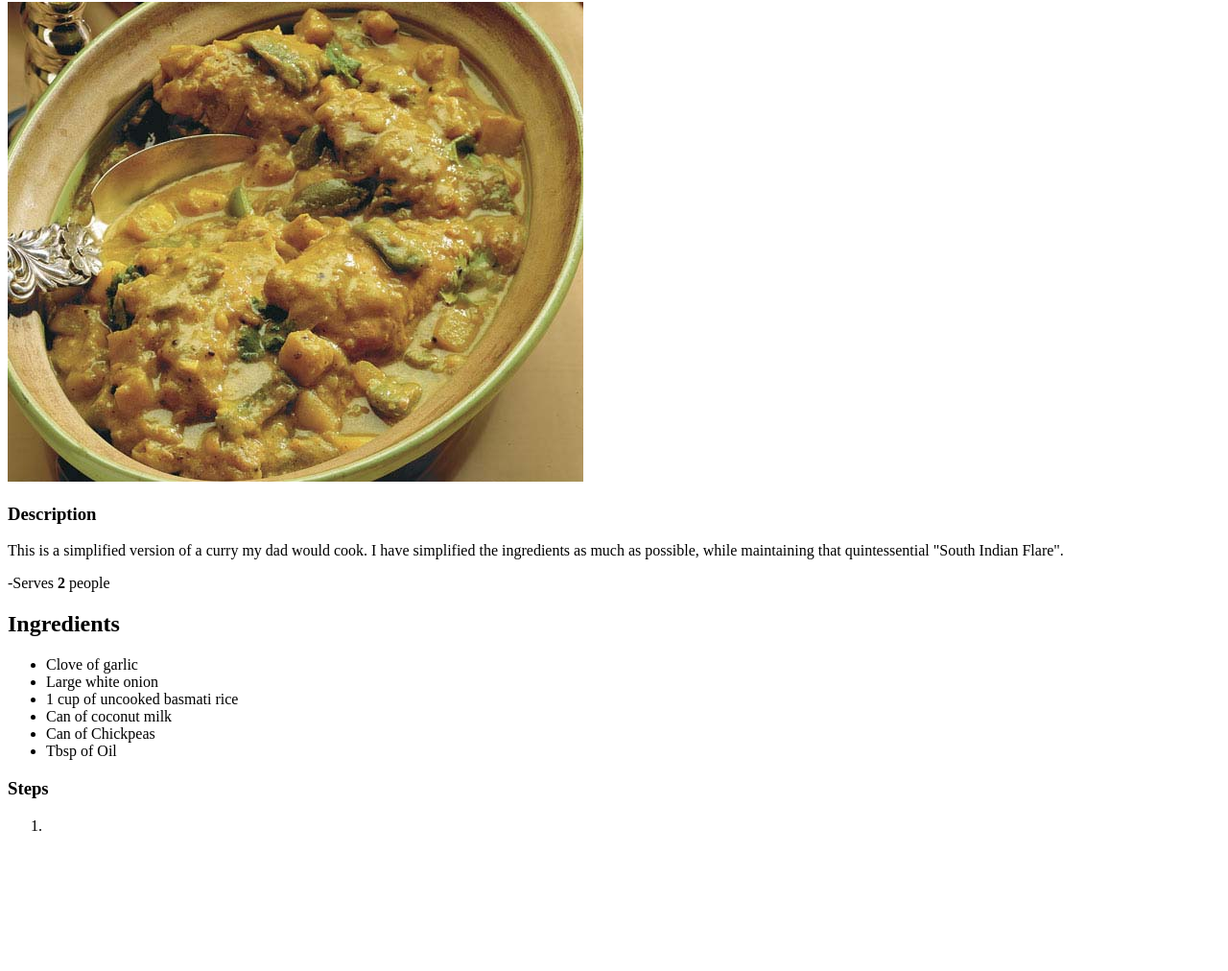
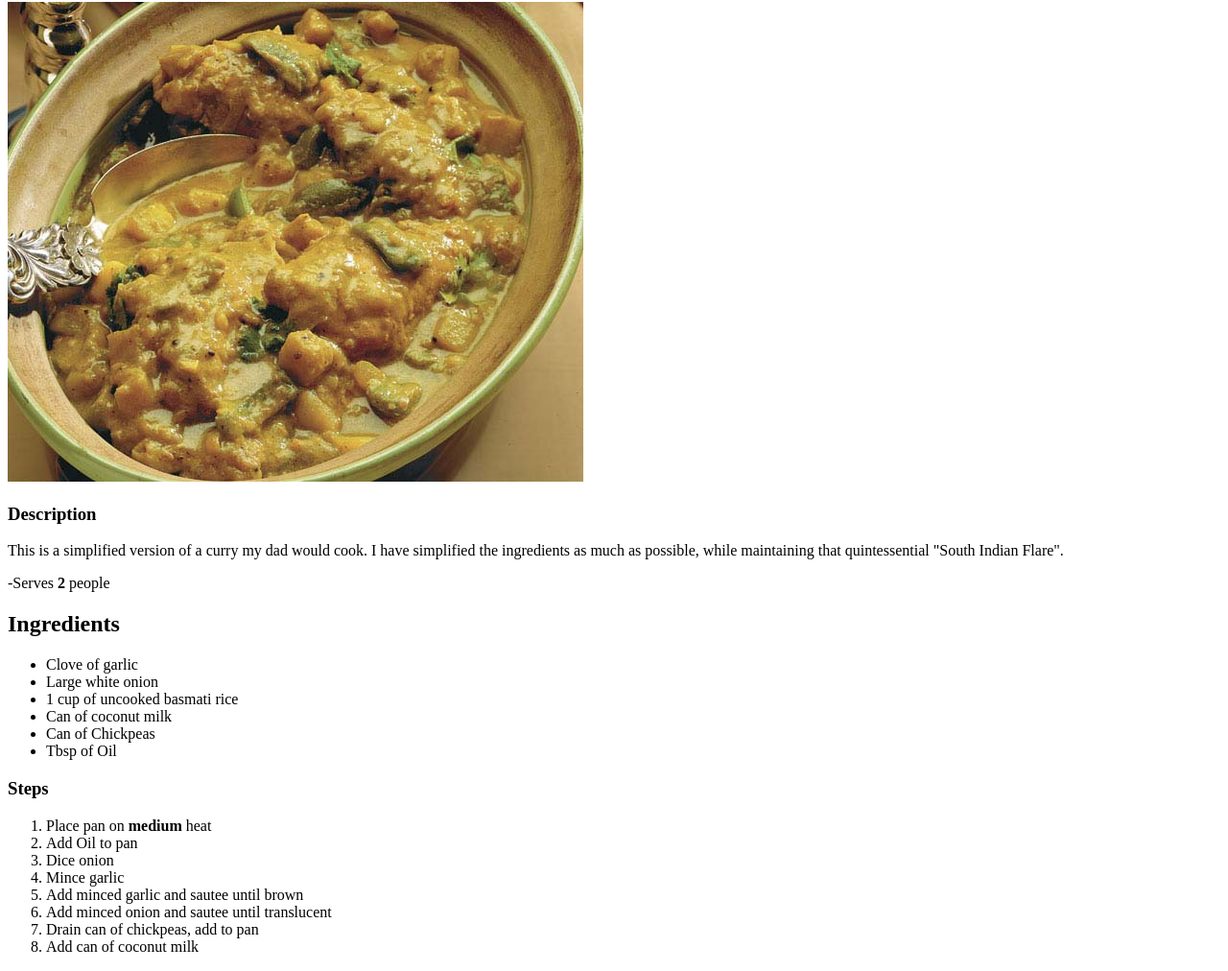
Before and after one commit to ilyahl/odin-recipes, a plain HTML site: page recipes/curry.html in a window 1280 px wide. Shown: the part 78-1090 px from the top of the page at 96% size. Before the commit the page ends 964 px from the top, so only its background shows below. Drawn offline with Linux system fonts and the light colour scheme.

Commit message:
Added ordered list for steps

```diff
--- a/recipes/curry.html
+++ b/recipes/curry.html
@@ -24,7 +24,14 @@
         </ul>
         <h3>Steps</h3>
         <ol>
-            <li></li>
+            <li>Place pan on <b>medium</b> heat</li>
+            <li>Add Oil to pan</li>
+            <li>Dice onion</li>
+            <li>Mince garlic</li>
+            <li>Add minced garlic and sautee until brown</li>
+            <li>Add minced onion and sautee until translucent</li>
+            <li>Drain can of chickpeas, add to pan</li>
+            <li>Add can of coconut milk</li>
         </ol>
     </body>
 </html>
```
